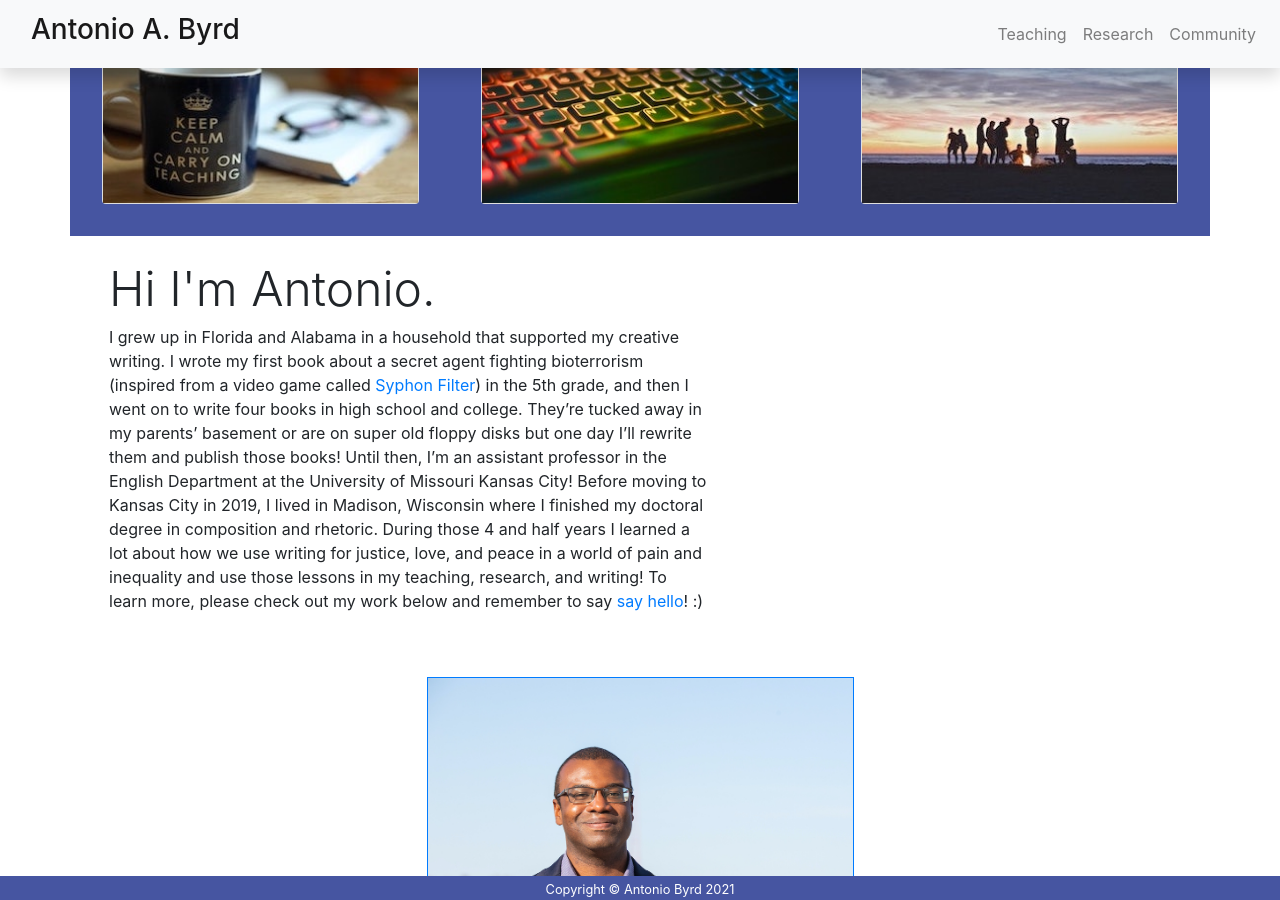
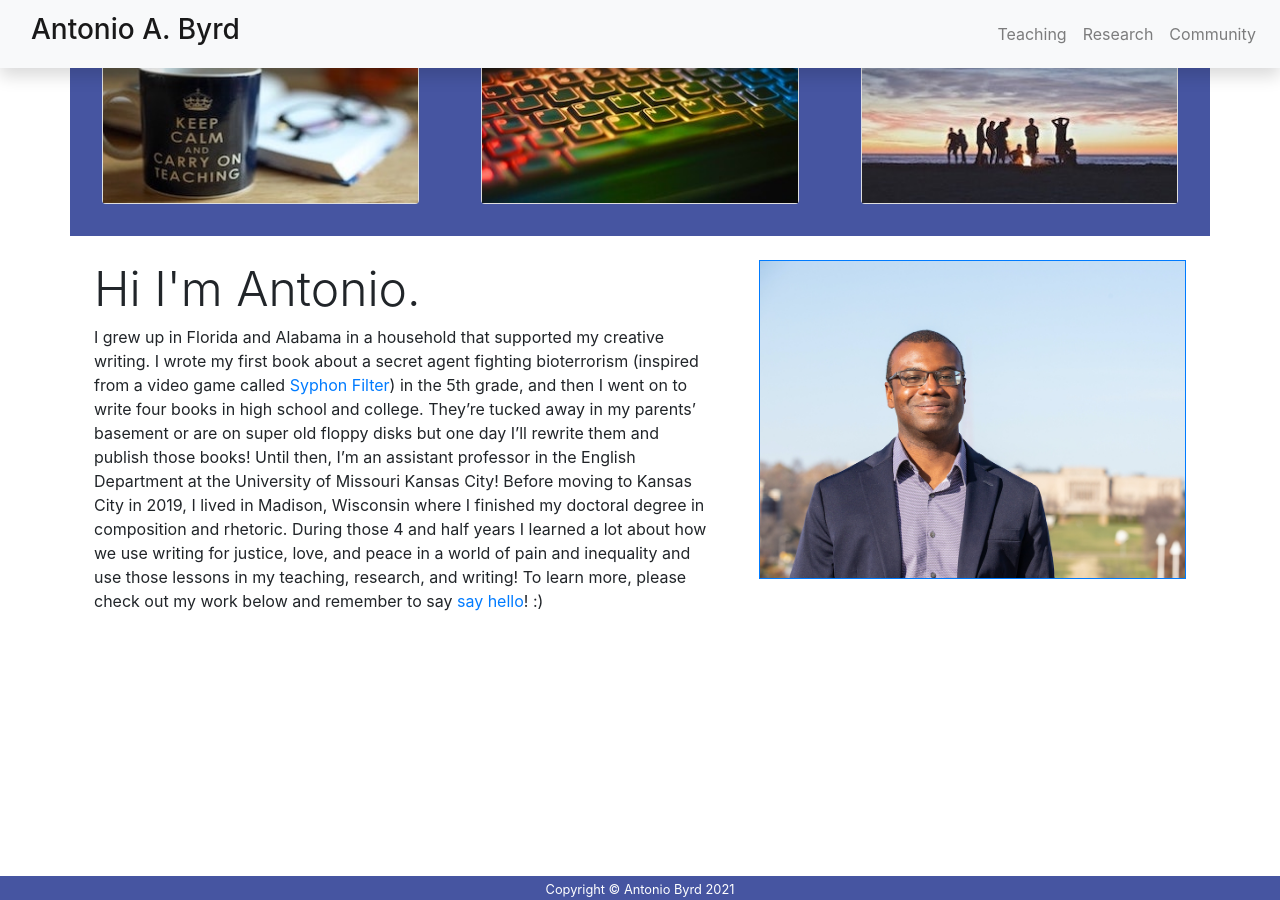
Before and after one commit to abyrd15/abyrd15.github.io, a Jekyll site: the page built from index.markdown, in a window 1280 px wide and 900 px high, scrolled down 1375 px. Built offline with Jekyll 4.4.1, drawn with Linux system fonts in a browser that asks for light colours; nearby versions of some CDN libraries.

Commit message:
moved justify center to top of content

```diff
--- a/_includes/home/section_teaching.html
+++ b/_includes/home/section_teaching.html
@@ -1,11 +1,11 @@
 <main>
     <section>
         <div class="container">
-            <div class="col-sm-7 p-4">
-                <h1 class="display-5">Hi I'm Antonio.</h1>
-                <p>I grew up in Florida and Alabama in a household that supported my creative writing. I wrote my first book about a secret agent fighting bioterrorism (inspired from a video game called <a href="https://www.wikiwand.com/en/Syphon_Filter">Syphon Filter</a>)  in the 5th grade, and then I went on to write four books in high school and college. They’re tucked away in my parents’ basement or are on super old floppy disks but one day I’ll rewrite them and publish those books! Until then, I’m an assistant professor in the English Department at the University of Missouri Kansas City! Before moving to Kansas City in 2019, I lived in Madison, Wisconsin where I finished my doctoral degree in composition and rhetoric. During those 4 and half years I learned a lot about how we use writing for justice, love, and peace in a world of pain and inequality and use those lessons in my teaching, research, and writing! To learn more, please check out my work below and remember to say <a href="mailto:antoniobyrd@umkc.edu?subject=Hello Dr. Byrd!">say hello</a>! :)</p>
-            </div>
             <div class="row justify-content-center">
+                <div class="col-sm-7 p-4">
+                    <h1 class="display-5">Hi I'm Antonio.</h1>
+                    <p>I grew up in Florida and Alabama in a household that supported my creative writing. I wrote my first book about a secret agent fighting bioterrorism (inspired from a video game called <a href="https://www.wikiwand.com/en/Syphon_Filter">Syphon Filter</a>)  in the 5th grade, and then I went on to write four books in high school and college. They’re tucked away in my parents’ basement or are on super old floppy disks but one day I’ll rewrite them and publish those books! Until then, I’m an assistant professor in the English Department at the University of Missouri Kansas City! Before moving to Kansas City in 2019, I lived in Madison, Wisconsin where I finished my doctoral degree in composition and rhetoric. During those 4 and half years I learned a lot about how we use writing for justice, love, and peace in a world of pain and inequality and use those lessons in my teaching, research, and writing! To learn more, please check out my work below and remember to say <a href="mailto:antoniobyrd@umkc.edu?subject=Hello Dr. Byrd!">say hello</a>! :)</p>
+                </div>
                 <div class="col-sm-5 p-4">
                     <img class="img-fluid border border-primary border-5" src="assets/css/images/Byrd_portraitCity.jpg" alt="Image of Black man wearing a navy blue blazer and purple shirt; image of sky and museum in the distance background">
                 </div>
```
